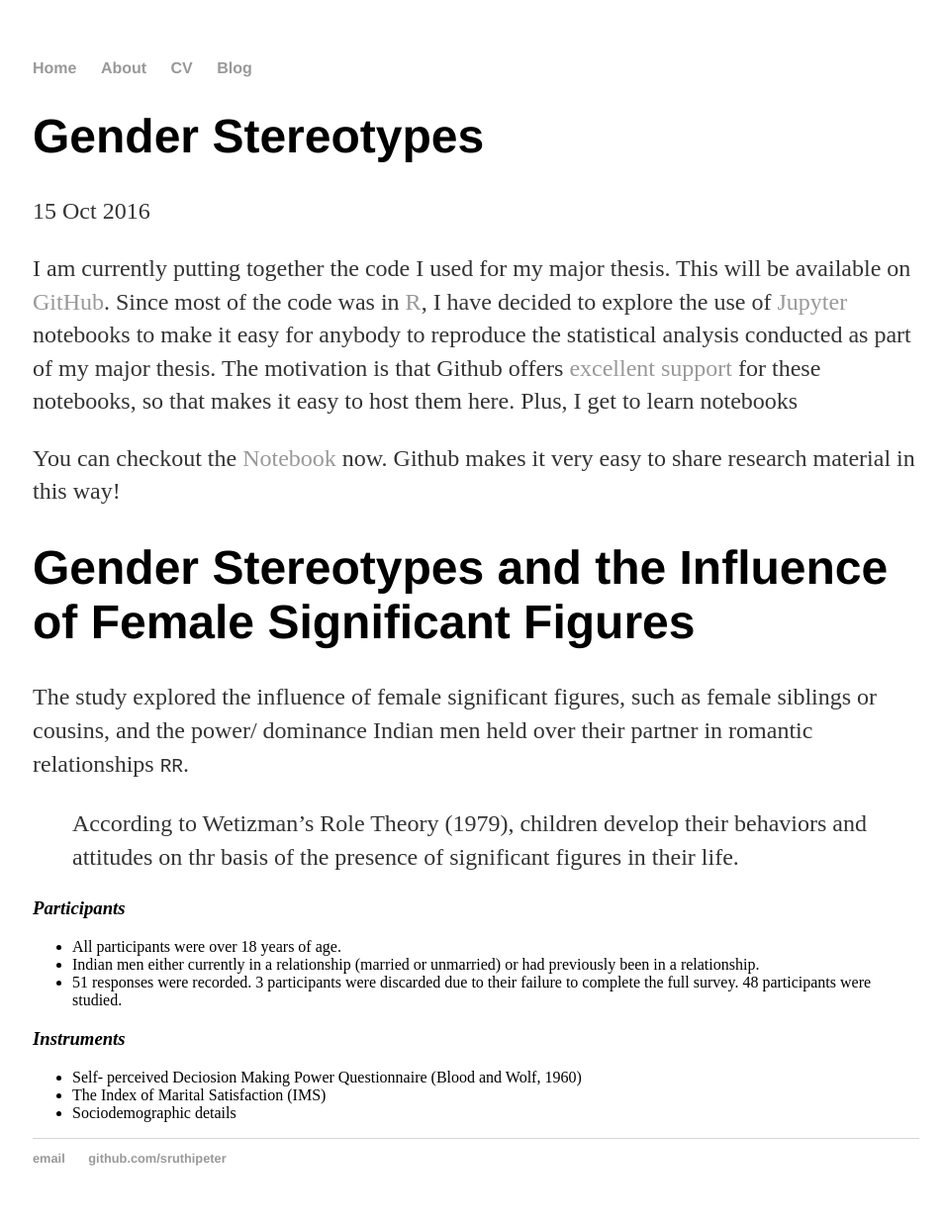
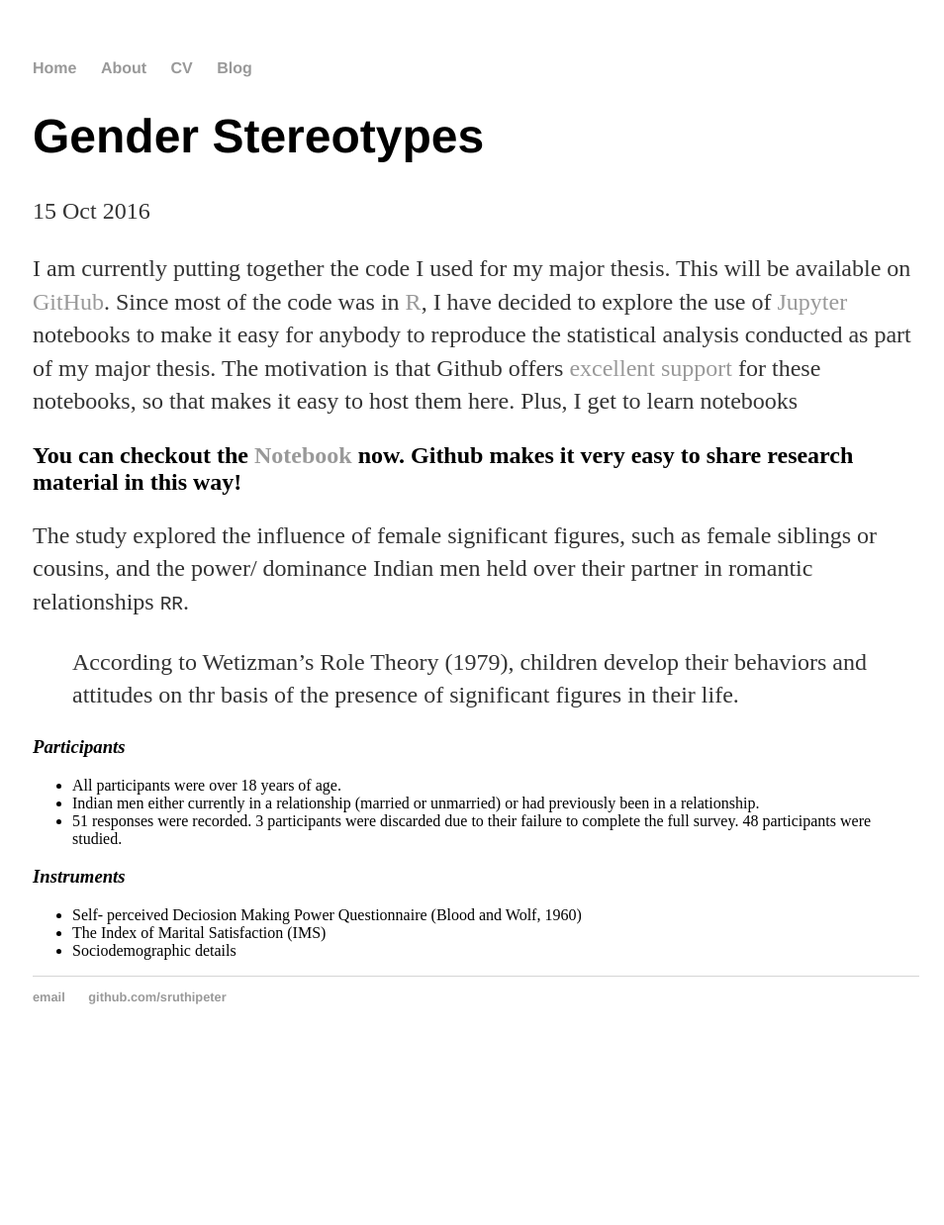
Before and after one commit to sruthipeter/sruthipeter.github.io, a Jekyll site: the page built from _posts/2016-10-16-gender-sterotypes.md, in a window 1280 px wide. Shown: the whole page at 99% size, without its empty margins (159-1113 px from the left). Built offline with Jekyll 4.4.1, drawn with Linux system fonts in a browser that asks for light colours; after the commit the page ends 1075 px from its top, so only the background shows below that.

Commit message:
Update 2016-10-16-gender-sterotypes.md

```diff
--- a/_posts/2016-10-16-gender-sterotypes.md
+++ b/_posts/2016-10-16-gender-sterotypes.md
@@ -7,9 +7,7 @@ date: 2016-10-15
 I am currently putting together the code I used for my major thesis. This will be available on [GitHub](https://github.com/sruthipeter/gender-stereotypes). Since most of the code was in [R](https://www.r-project.org/about.html), I have decided to explore the use of [Jupyter](http://jupyter.org/) notebooks to make it easy for anybody to reproduce the statistical analysis conducted as part of my major thesis. The motivation is that Github offers [excellent support](https://github.com/blog/1995-github-jupyter-notebooks-3) for these notebooks, so that makes it easy to host them here. Plus, I get to learn notebooks
 
 You can checkout the [Notebook](https://github.com/sruthipeter/gender-stereotypes/blob/master/gender-stereotypes.ipynb) now. Github makes it very easy to share research material in this way!
-
-# **Gender Stereotypes and the Influence of Female Significant Figures**
-
+---
 The study explored the influence of female significant figures, such as female siblings or cousins, and the power/ dominance Indian men held over their partner in romantic relationships `RR`.
 
 >According to Wetizman's Role Theory (1979), children develop their behaviors and attitudes on thr basis of the presence of significant figures in their life.
```
